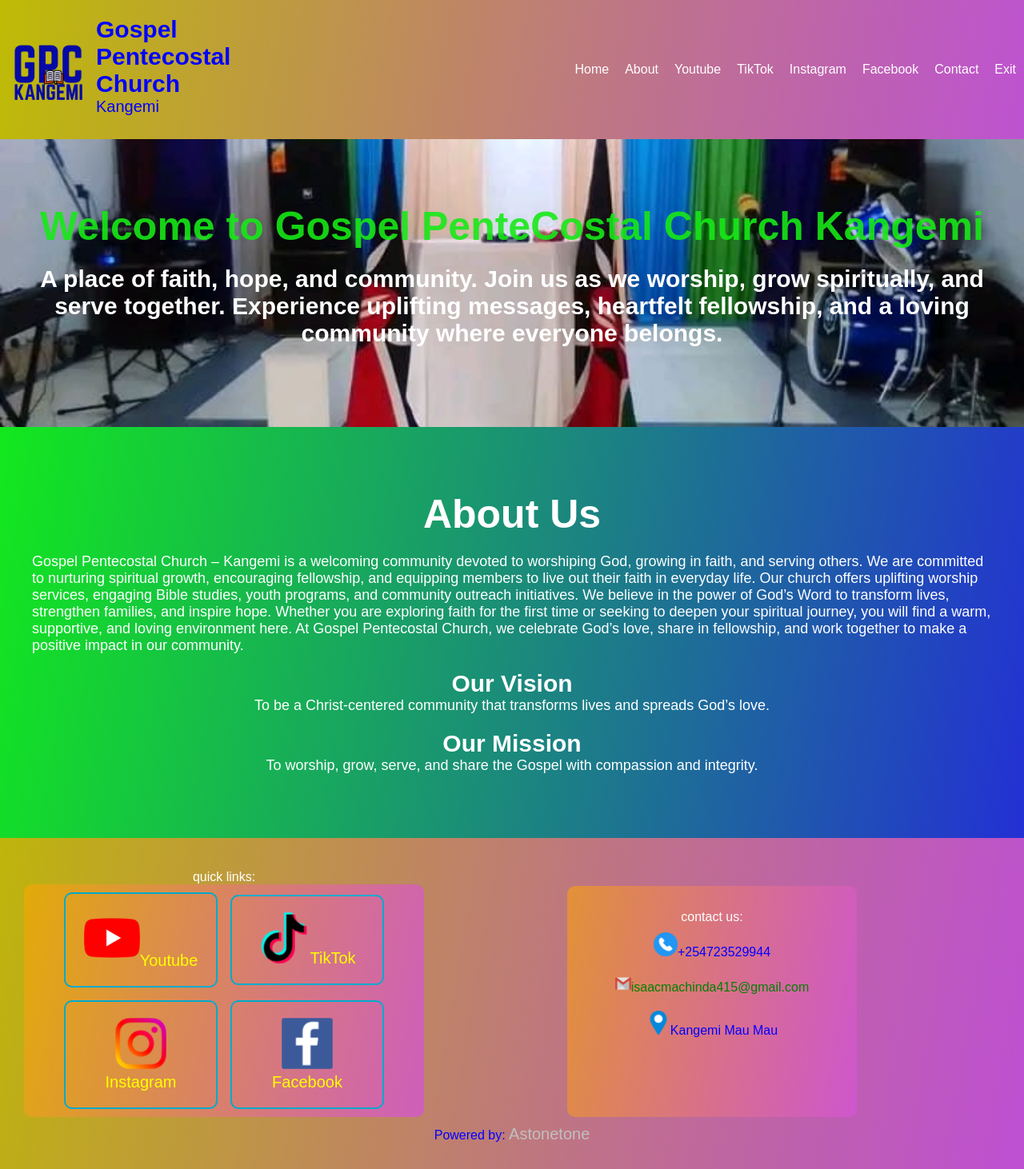
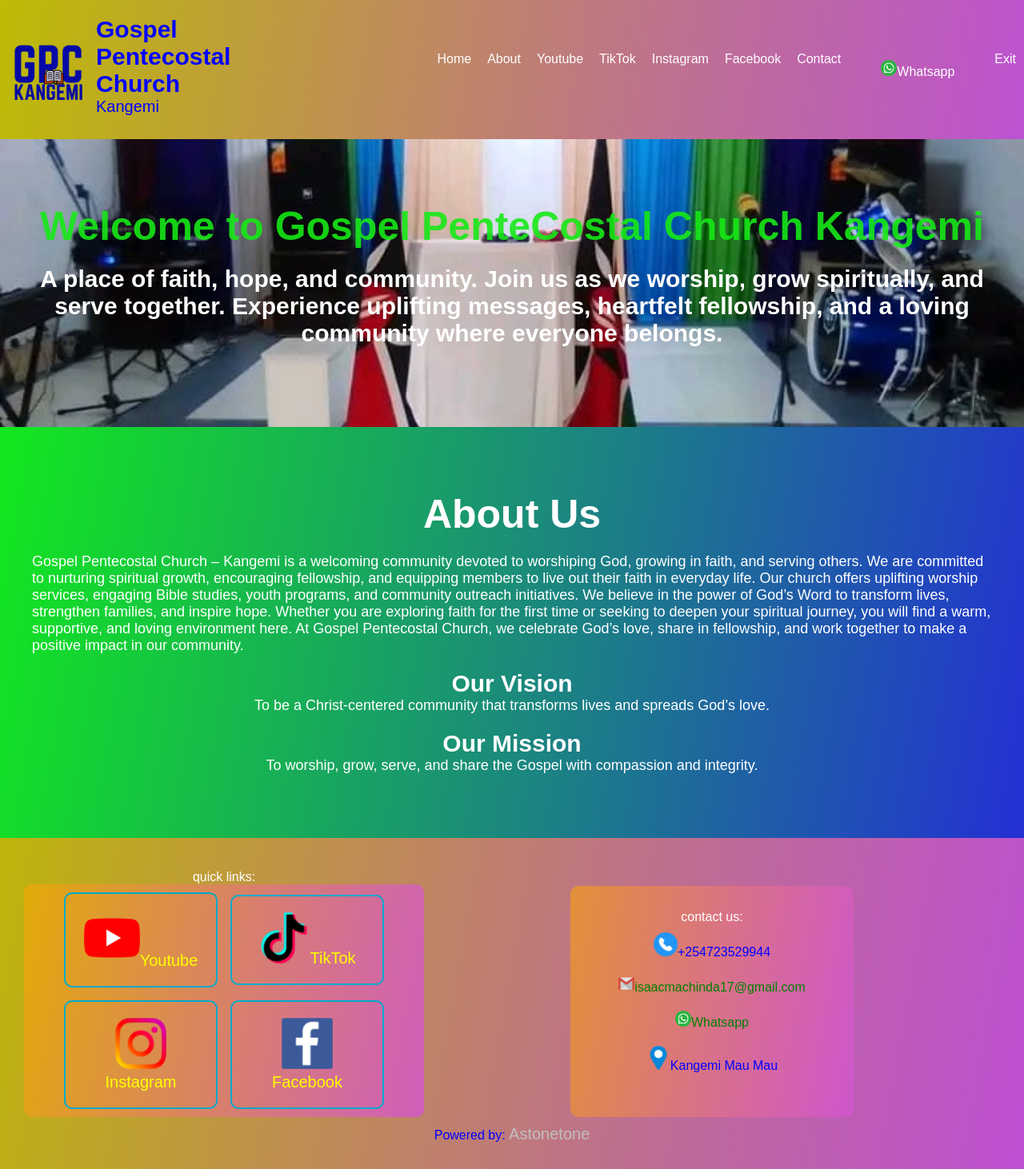
Before and after one commit to ASTONETONE/gpc-kangemi, a React (Vite) app: page / in a window 1280 px wide. Shown: the top 1462 px of the page at 80% size. Built offline with nearby package versions, Linux system fonts and the light colour scheme.

Commit message:
Update footer.jsx, navbar.jsx

```diff
--- a/src/components/footer.jsx
+++ b/src/components/footer.jsx
@@ -21,7 +21,8 @@ const Footer = () => {
             <div className='contact'>
               <p>contact us: </p>
         <p className='author'><img src='./phone.png' width='30px' /><span>+254723529944</span></p>
-        <p className='author'><a href='mailto:isaacmachinda415@gmail.com?Subject=Gospel%20Pentocostal%20Church' target='_blank'><img src='./gmail.png' width='20px' /><span>isaacmachinda415@gmail.com</span></a></p>
+        <p className='author'><a href='mailto:isaacmachinda17@gmail.com?Subject=Gospel%20Pentocostal%20Church' target='_blank'><img src='./gmail.png' width='20px' /><span>isaacmachinda17@gmail.com</span></a></p>
+        <p className='author'><a href='https://wa.me/254723529944?text=Gospel%20Pentecostal%20Church' target='_blank'><img src='./whatsapp.png' width='20px' /><span>Whatsapp</span></a></p>
 
          <p className='author'><img src="./location.png" width='30px' /><span>Kangemi Mau Mau</span></p>
         </div>
--- a/src/components/navbar.jsx
+++ b/src/components/navbar.jsx
@@ -28,7 +28,8 @@ const Navbar= () => {
                 <li><a href='https://www.tiktok.com/@gospel.pentecosta/' target='_blank'>TikTok</a></li>
                 <li onClick={(() => alert('No link at the moment, try again later!!!'))}><a href='#' target='_blank'>Instagram</a></li>
                 <li><a href='https://www.facebook.com/groups/1303575817178331/?ref=share&mibextid=NSMWBT' target='_blank'>Facebook</a></li>
-                <li><a href='mailto:isaacmachinda47@gmail.com?Subject=Gospel%20Pentecostal%20Church' target='_blank'>Contact</a></li>
+                <li><a href='mailto:isaacmachinda17@gmail.com?Subject=Gospel%20Pentecostal%20Church' target='_blank'>Contact</a></li>
+                <p className='author'><a href='https://wa.me/254723529944?text=Gospel%20Pentecostal%20Church' target='_blank'><img src='./whatsapp.png' width='20px' /><span>Whatsapp</span></a></p>
                 <li onClick={(() => alert('Good Bye 🙏🙏🙏'))}><a href='https://www.google.com' target='_blank'>Exit</a></li>
             </ol>
 
```
Also changed, not shown: 1 other file (tests, documents, lock files or other folders).
